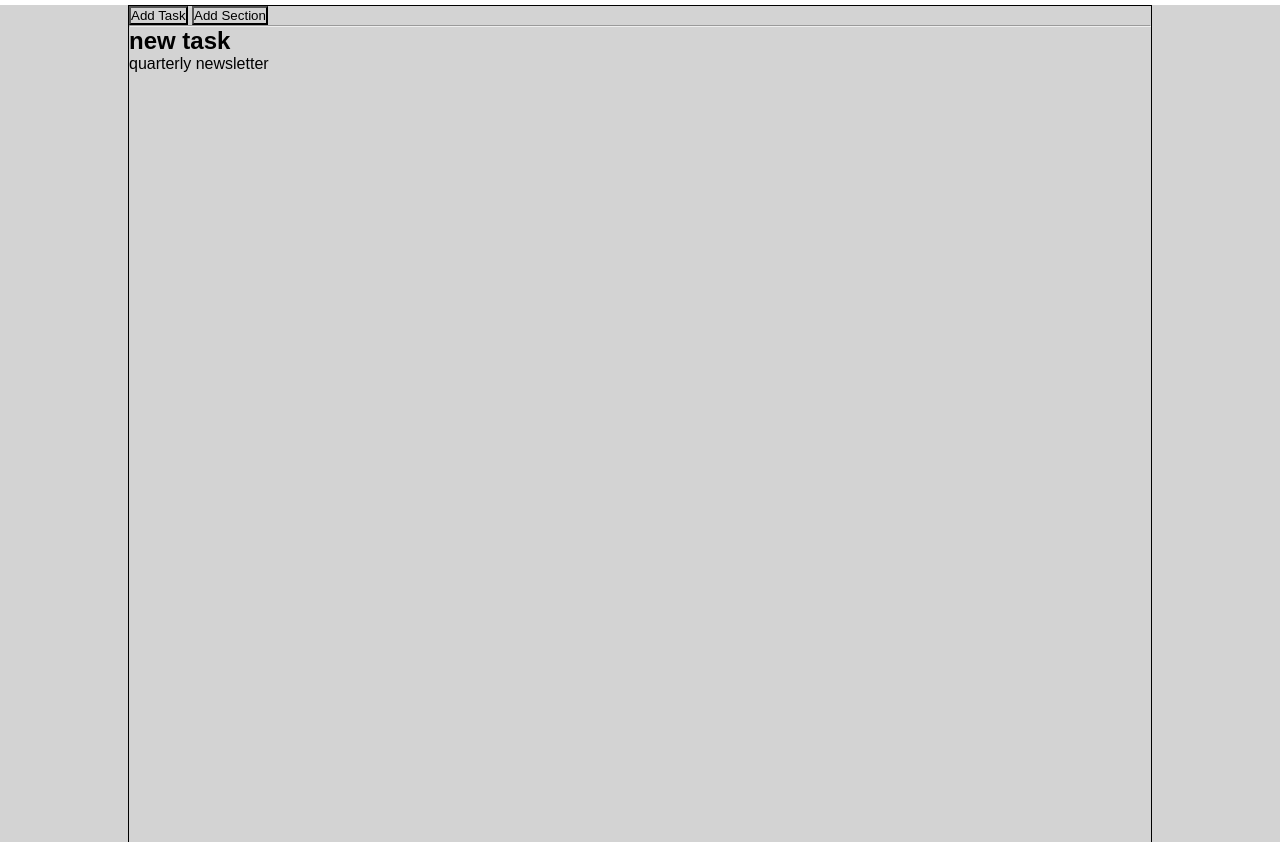
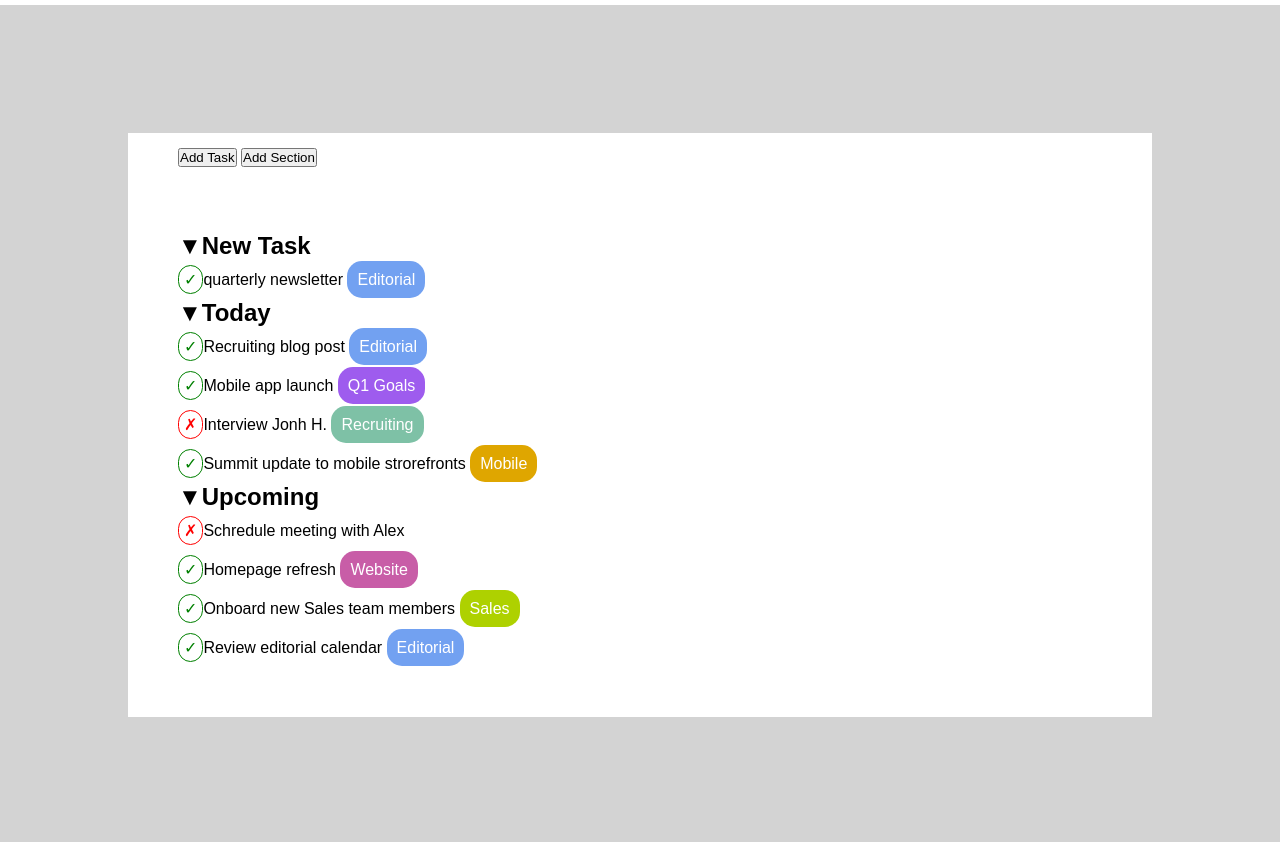
Before and after one commit to MatteoSala97/html-css-toboolist, a plain HTML site: page index.html in a window 1280 px wide. Shown: the part 97-939 px from the top of the page. After the commit the page ends 814 px from the top, so only its background shows below. Drawn offline with Linux system fonts and the light colour scheme.

Commit message:
tasks, today and upcoming built and styled

```diff
--- a/assets/style.css
+++ b/assets/style.css
@@ -3,11 +3,14 @@
     padding: 0;
     box-sizing: border-box;
     font-family: sans-serif;
+}
+body{
     background-color: lightgrey;
 }
 
 header{
     padding: 20px;
+    margin-bottom: 10%;
 }
 
 header, h1{
@@ -18,16 +21,78 @@ h1{
     display: inline-block;
 }
 
-{
+.button-area{
+    border: 1px white;
     background-color: white;
+    margin-left: 10%;
+    margin-right: 10%;
+    padding-left: 50px;
+    padding-top: 15px;
+    padding-bottom: 15px
+}
+
+
+h2{
+    text-transform: capitalize;
 }
 
 .list-container{
     width: 80%;
     margin: auto;
-    height: 1000px;
-    border: 1px solid black;
+    height: 100%;
+    border: 1px black;
+    background-color: white;
+    padding: 50px;
 }
+
 button{
     text-transform: capitalize;
 }
+
+.green{
+    color: green;
+    border: 1px solid green;
+}
+
+.red{
+    color: red;
+    border: 1px solid red;
+}
+
+.red, .green{
+    border-radius: 50px;
+    padding: 5px;
+}
+
+.tag-1{
+    background-color: #72A1F1;
+}
+.tag-2{
+    background-color: #9e5cee;
+}
+
+.tag-3{
+    background-color: #7EC1A6;
+}
+
+.tag-4{
+    background-color: #dfa600;
+}
+
+.tag-5{
+    background-color: #c85da7;
+}
+
+.tag-6{
+    background-color:#aed100;
+}
+
+.tag{
+    padding: 10px;
+    border-radius: 15px;
+    color: white;
+}
+
+p{
+    padding: 10px 10px 10px 0px;
+}
--- a/index.html
+++ b/index.html
@@ -11,31 +11,35 @@
 
     <header>
         <img class="boolean-logo" src="./assets/img/logo copia.png" alt="">
-        <h1>Tobolist</h1>
+        <h1>Toboolist</h1>
     </header>
 
+    <div class="button-area">
+        <button>add task</button>
+        <button>add section</button>
+    </div>
 
     <div class="list-container">
-        <button>add task</button>
-        <button>add section</button>
-
-        <hr>
+        <div>
+            <h2><span class="triangle">&#9660;</span>new task</h2>
+            <p> <span class="green">&check;</span>quarterly newsletter <span class="tag tag-1">Editorial</span></p>
+        </div>
 
         <div>
-            <h2>new task</h2>
-            <p>quarterly newsletter</p>
+            <h2><span class="triangle">&#9660;</span>today</h2>
+            <p><span class="green">&check;</span>Recruiting blog post <span class="tag tag-1">Editorial</span></p>
+            <p><span class="green">&check;</span>Mobile app launch <span class="tag tag-2">Q1 Goals</span></p>
+            <p><span class="red">&cross;</span>Interview Jonh H. <span class="tag tag-3"> Recruiting</span></p>
+            <p><span class="green">&check;</span>Summit update to mobile strorefronts <span class="tag tag-4">Mobile</span></p>
         </div>
 
-
-
-
-
-
-
-
-
-
-
+        <div>
+            <h2><span class="triangle">&#9660;</span>upcoming</h2>
+            <p><span class="red">&cross;</span>Schredule meeting with Alex</p>
+            <p><span class="green">&check;</span>Homepage refresh <span class="tag tag-5">Website</span></p>
+            <p><span class="green">&check;</span>Onboard new Sales team members <span class="tag tag-6">Sales</span></p>
+            <p><span class="green">&check;</span>Review editorial calendar <span class="tag tag-1">Editorial</span></p>
+        </div>
     </div>
 
 
```
